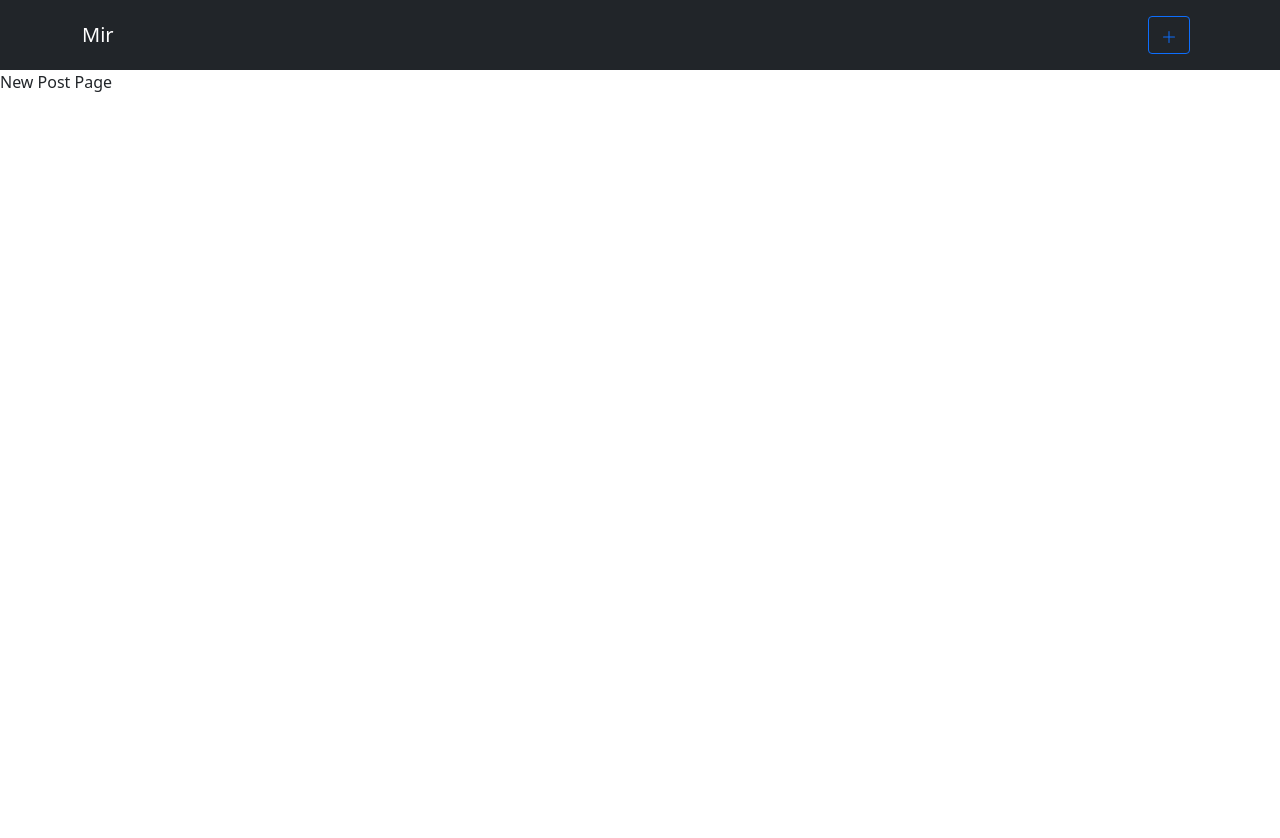
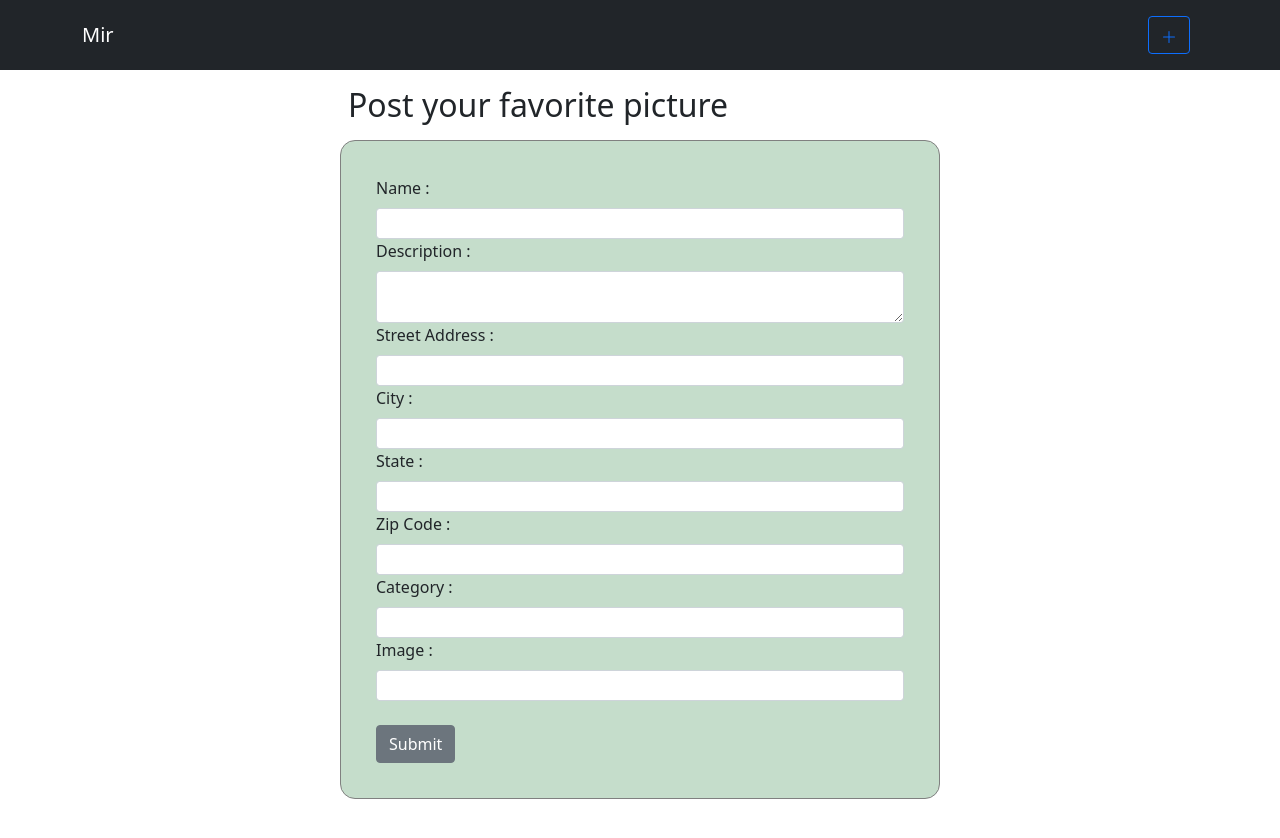
Before and after one commit to Ytahirioct82/Miru, a React (Create React App) app in the folder front-end/: page /activity/new in a window 1280 px wide. Shown: the top 838 px of the page. Before the commit the page ends 800 px from the top, so only its background shows below. Built offline with nearby package versions, Linux system fonts and the light colour scheme; no server answers.

Commit message:
added newpost component and rendered newPost components in editPost component

```diff
--- a/front-end/src/components/EditPost.js
+++ b/front-end/src/components/EditPost.js
@@ -1,4 +1,7 @@
+import NewPost from "./NewPost";
+
 function EditPost() {
-  return "Edit Post Page";
+  return (
+    < NewPost/>);
 }
 export default EditPost;
--- /dev/null
+++ b/front-end/src/components/NewPost.css
@@ -0,0 +1,21 @@
+div.post{
+    display: grid;
+    justify-content: center;
+    margin-bottom: 12rem;
+    /* overflow: auto; */
+    /* background-image: url(https://mdbootstrap.com/img/Photos/Others/sidenav2.jpg); */
+}
+
+
+.post form{
+    border: 1px solid grey;
+    width: 75vh;
+    padding: 35px;
+    background-color: rgba(105, 168, 120, 0.386);
+   border-radius: 15px;
+}
+
+
+h2{
+    padding: .5rem;
+}
--- a/front-end/src/components/NewPost.js
+++ b/front-end/src/components/NewPost.js
@@ -1,4 +1,144 @@
+import axios from "axios";
+import React from "react";
+import { useState, useEffect } from "react";
+import { useParams, useNavigate } from "react-router-dom";
+import "./NewPost.css"
+
+const API = process.env.REACT_APP_API_URL;
 function NewPost() {
-  return "New Post Page";
+  const [post, setPost] = useState({});
+
+  const navigate = useNavigate();
+  const { id } = useParams();
+
+  useEffect(() => {
+    const fetchData = async () => {
+      const postData = await axios.get(API + "/activity/" + id);
+      setPost(postData.data);
+    };
+    fetchData();
+  }, []);
+
+  const handleTextChange = (event) => {
+    const { id, value } = event.target;
+    setPost({ ...post, [id]: value });
+  };
+
+  const handleSubmit = (event) => {
+    event.preventDefault();
+    id !== undefined
+      ? axios
+        .put(API + "/activity/" + id, post)
+        .then(() => navigate("/activity/" + id))
+      : axios
+        .post(API + "/activity/", post)
+        .then(() => navigate(`/activity`));
+  };
+
+
+  return (
+    <div className="container p-2 post">
+      <h2>Post your favorite picture</h2>
+      <form className="form-group" onSubmit={handleSubmit}>
+      <div class="form-outline">
+        <label class="form-label" htmlFor="name"> Name : </label>
+        <input
+          className="form-control form-control-sm"
+          type="text"
+          id="name"
+          value={post.name || ""}
+          onChange={handleTextChange}
+          required
+        />
+        </div>
+
+        <div class="form-outline">
+        <label class="form-label" htmlFor="description"> Description :</label>
+        <textarea
+          className="form-control form-control-sm"
+          type="text"
+          id="description"
+          value={post.description || ""}
+          onChange={handleTextChange}
+          required
+        />
+        </div>
+
+        <div class="form-outline">
+        <label class="form-label" htmlFor="street_address"> Street Address : </label>
+        <input
+          className="form-control form-control-sm"
+          type="text"
+          id="street_address"
+          value={post.street_address || ""}
+          onChange={handleTextChange}
+          required
+        />
+        </div>
+
+        <div class="form-outline">
+
+        <label class="form-label" htmlFor="city"> City :</label>
+        <input
+          className="form-control form-control-sm"
+          type="text"
+          id="city"
+          value={post.city || ""}
+          onChange={handleTextChange}
+          required
+        />
+        </div>
+
+        <div class="form-outline">
+        <label class="form-label" htmlFor="state"> State : </label>
+        <input
+          className="form-control form-control-sm"
+          type="text"
+          id="state"
+          value={post.state || ""}
+          onChange={handleTextChange}
+          required
+        />
+        </div>
+
+        <div class="form-outline">
+        <label class="form-label" htmlFor="zip_code"> Zip Code : </label>
+        <input
+          className="form-control form-control-sm"
+          type="text"
+          id="zip_code"
+          value={post.zip_code || ""}
+          onChange={handleTextChange}
+          required
+        />
+        </div>
+
+        <div class="form-outline">
+        <label class="form-label" htmlFor="category"> Category : </label>
+        <input
+          className="form-control form-control-sm"
+          type="text"
+          id="category"
+          value={post.category || ""}
+          onChange={handleTextChange}
+          required
+        />
+        </div>
+
+        <div class="form-outline">
+        <label class="form-label" htmlFor="image"> Image : </label>
+        <input
+          className="form-control form-control-sm"
+          type="url"
+          id="image"
+          value={post.image || ""}
+          onChange={handleTextChange}
+          required
+        /></div>
+       <br/>
+        <button type="submit" className="btn btn-secondary">Submit</button>
+      </form>
+    </div>
+  )
 }
 export default NewPost;
```
